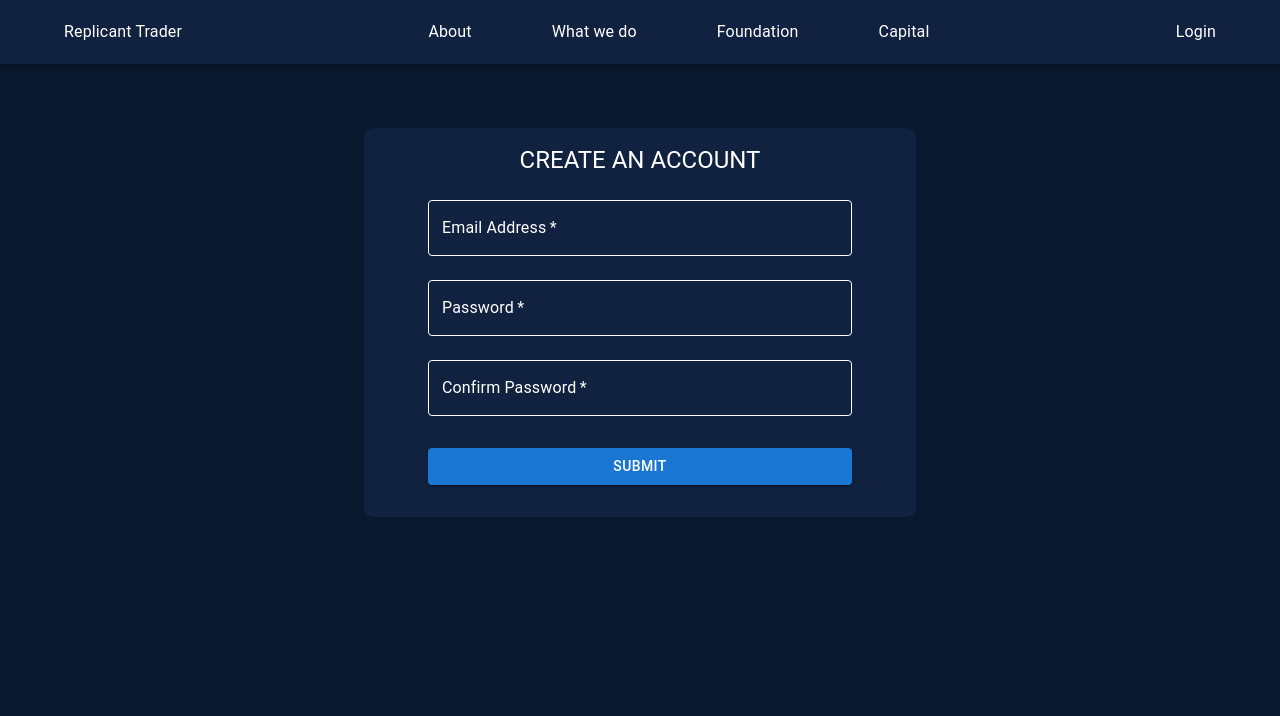
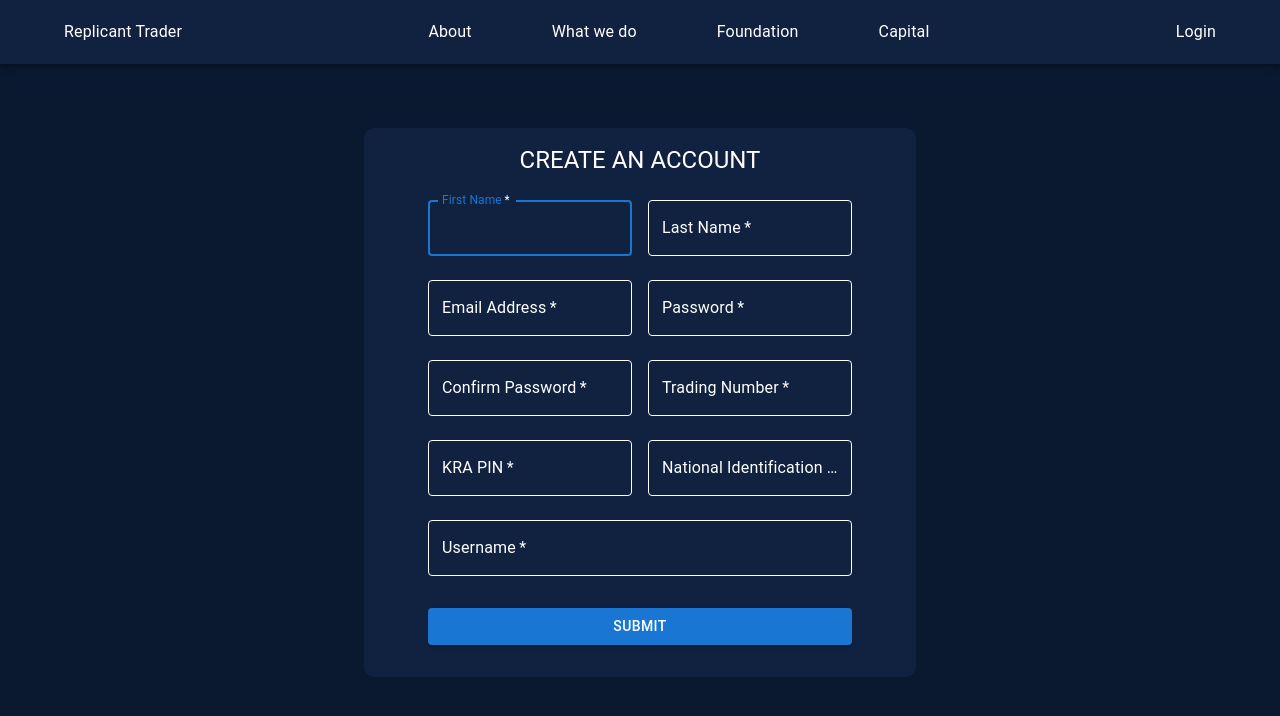
Before and after one commit to olivernjeru/replicant-trader, a React (Create React App) app in the folder client/: page /sign-up in a window 1280 px wide. Shown: the top 716 px of the page. Built offline with nearby package versions, Linux system fonts and the light colour scheme; no server answers.

Commit message:
create User Object that contains: Display Name: First Name and Last Name Username National Identification Number KRA Pin Trading Number Created At Appropriate form validation

```diff
--- a/client/src/components/authentication/sign-up/SignUp.js
+++ b/client/src/components/authentication/sign-up/SignUp.js
@@ -7,9 +7,11 @@ import Typography from '@mui/material/Typography';
 import Container from '@mui/material/Container';
 import { createTheme, ThemeProvider } from '@mui/material/styles';
 import { createUserWithEmailAndPassword } from 'firebase/auth';
-import { auth } from '../../../firebase';
-import './SignUp.css'
+import { auth, firestoredb } from '../../../firebase';
+import { doc, setDoc } from 'firebase/firestore';
 import { useNavigate } from 'react-router-dom';
+import './SignUp.css';
+import { query, collection, where, getDocs } from 'firebase/firestore';
 
 const defaultTheme = createTheme({
   components: {
@@ -31,84 +33,210 @@ const defaultTheme = createTheme({
   },
 });
 
-
 export default function SignUp() {
   const navigate = useNavigate();
 
   // Validate if username is a correct email address
   const emailRegex = /^[^\s@]+@[^\s@]+\.[^\s@]+$/;
 
-  const [email, setEmail] = useState('');
-  const [password, setPassword] = useState('');
-  const [confirmPassword, setConfirmPassword] = useState('');
-  const [error, setError] = useState(false);
-  const [errorMessage, setErrorMessage] = useState("");
+  const [userInput, setUserInput] = useState({
+    email: '',
+    password: '',
+    confirmPassword: '',
+    firstName: '',
+    lastName: '',
+    tradingNo: '',
+    kraPin: '',
+    nationalId: '',
+    username: '', // Added username field
+  });
 
-  const signUp = (event) => {
+  const [errors, setErrors] = useState({
+    email: '',
+    password: '',
+    confirmPassword: '',
+    firstName: '',
+    lastName: '',
+    tradingNo: '',
+    kraPin: '',
+    nationalId: '',
+    username: '', // Added username field
+  });
+
+  const handleInputChange = (event) => {
+    const { name, value } = event.target;
+    setUserInput({
+      ...userInput,
+      [name]: value,
+    });
+
+    // Validate input on change
+    validateInput(name, value);
+  };
+
+  const validateInput = (name, value) => {
+    let errorMessage = '';
+
+    switch (name) {
+      case 'email':
+        errorMessage = emailRegex.test(value)
+          ? ''
+          : 'Please enter a valid email address.';
+        break;
+      case 'password':
+        errorMessage = isValidPassword(value)
+          ? ''
+          : 'Password must be at least 8 characters long and contain at least one uppercase letter, one lowercase letter, one number, and one special character.';
+        break;
+      case 'confirmPassword':
+        errorMessage =
+          value === userInput.password ? '' : 'Passwords do not match.';
+        break;
+      case 'firstName':
+        errorMessage = value ? '' : 'Please enter your first name.';
+        break;
+      case 'lastName':
+        errorMessage = value ? '' : 'Please enter your last name.';
+        break;
+      case 'tradingNo':
+        errorMessage =
+          value && (value.startsWith('MM') || value.startsWith('C')) && value.length >= 10
+            ? ''
+            : 'Trading number must start with MM or C and have at least 10 characters.';
+        break;
+      case 'kraPin':
+        errorMessage =
+          value && /^[A-Z\d]{11}$/.test(value)
+            ? ''
+            : 'Please enter a valid KRA PIN.';
+        break;
+      case 'nationalId':
+        errorMessage =
+          value && /^\d{1,8}$/.test(value)
+            ? ''
+            : 'Please enter a valid national identification number.';
+        break;
+      case 'username':
+        errorMessage =
+          isValidUsername(value)
+            ? ''
+            : 'Username must be 6–30 characters long and can contain letters, numbers, or periods only. It cannot contain special characters or more than one period in a row.';
+        break;
+      default:
+        break;
+    }
+
+    setErrors({
+      ...errors,
+      [name]: errorMessage,
+    });
+  };
+
+  const signUp = async (event) => {
     event.preventDefault();
 
-    // Form validation
-    if (!email) {
-      setError('Enter your email.');
-      return;
-    }
-    else if (!emailRegex.test(email)) {
-      setError('Please enter a valid email address.');
-      return;
-    }
-    else if (!password) {
-      setError('Enter your password.');
-      return;
-    }
-    else if (!confirmPassword) {
-      setError('Enter the password again to confirm.');
-      return;
-    }
-    else if (password !== confirmPassword) {
-      setError('Passwords do not match.');
+    // Check if there are any validation errors
+    if (Object.values(errors).some((error) => error !== '')) {
       return;
     }
 
-    // Clear previous error messages
-    setError('');
+    try {
+      // Check if the email already exists
+      const emailQuery = query(collection(firestoredb, 'user-details'), where('email', '==', userInput.email));
+      const emailSnapshot = await getDocs(emailQuery);
 
-    if (password === confirmPassword) {
-      createUserWithEmailAndPassword(auth, email, password)
-        .then((userCredential) => {
+      if (!emailSnapshot.empty) {
+        setErrors((prevState) => ({ ...prevState, email: 'Email address already exists.' }));
+        return;
+      }
+
+      // Check if the username already exists
+      const usernameQuery = query(collection(firestoredb, 'user-details'), where('username', '==', userInput.username));
+      const usernameSnapshot = await getDocs(usernameQuery);
+
+      if (!usernameSnapshot.empty) {
+        setErrors((prevState) => ({ ...prevState, username: 'Username already exists.' }));
+        return;
+      }
+
+      // Check if the KRA PIN already exists
+      const kraPinQuery = query(collection(firestoredb, 'user-details'), where('kraPin', '==', userInput.kraPin));
+      const kraPinSnapshot = await getDocs(kraPinQuery);
+
+      if (!kraPinSnapshot.empty) {
+        setErrors((prevState) => ({ ...prevState, kraPin: 'KRA PIN already exists.' }));
+        return;
+      }
+
+      // Check if the National Identification Number already exists
+      const nationalIdQuery = query(collection(firestoredb, 'user-details'), where('nationalId', '==', userInput.nationalId));
+      const nationalIdSnapshot = await getDocs(nationalIdQuery);
+
+      if (!nationalIdSnapshot.empty) {
+        setErrors((prevState) => ({ ...prevState, nationalId: 'National Identification Number already exists.' }));
+        return;
+      }
+
+      // Check if the Trading Number already exists
+      const tradingNoQuery = query(collection(firestoredb, 'user-details'), where('tradingNo', '==', userInput.tradingNo));
+      const tradingNoSnapshot = await getDocs(tradingNoQuery);
+
+      if (!tradingNoSnapshot.empty) {
+        setErrors((prevState) => ({ ...prevState, tradingNo: 'Trading Number already exists.' }));
+        return;
+      }
+
+      // If the email, username, KRA PIN, National Identification Number, and Trading Number do not exist, proceed with user registration
+      const userCredential = await createUserWithEmailAndPassword(
+        auth,
+        userInput.email,
+        userInput.password
+      );
+
+      // Extract user from userCredential
       const user = userCredential.user;
-          console.log(user);
-          navigate("/submit-details");
-        })
-        .catch((error) => {
-          const errorMessage = error.message;
-          const errorCode = error.code;
 
-          setError(true);
+      // Store user details in Firestore
+      const userRef = doc(firestoredb, 'user-details', user.uid);
+      await setDoc(userRef, {
+        displayName: `${userInput.firstName} ${userInput.lastName}`,
+        tradingNo: userInput.tradingNo,
+        kraPin: userInput.kraPin,
+        nationalId: userInput.nationalId,
+        createdAt: new Date(),
+        username: userInput.username, // Add username to Firestore document
+      });
 
-          switch (errorCode) {
-            case "auth/weak-password":
-              setErrorMessage("The password is too weak.");
-              break;
-            case "auth/missing-password":
-              setErrorMessage("Please enter a password.");
-              break;
-            case "auth/email-already-in-use":
-              setErrorMessage(
-                "This email address is already in use by another account."
-              );
-              break;
-            case "auth/invalid-email":
-              setErrorMessage("This email address is invalid.");
-              break;
-            case "auth/operation-not-allowed":
-              setErrorMessage("Email/password accounts are not enabled.");
-              break;
-            default:
-              setErrorMessage(errorMessage);
-              break;
+      // Check if the user is a client or market maker based on trading number
+      if (userInput.tradingNo.startsWith('MM')) {
+        navigate('/mm-dashboard');
+      } else if (userInput.tradingNo.startsWith('C')) {
+        navigate('/client');
       }
-        })
+    } catch (error) {
+      // Handle authentication errors
+      if (error.code === 'auth/email-already-in-use') {
+        setErrors((prevState) => ({ ...prevState, email: 'Email address is already in use.' }));
+      } else if (error.code === '400') {
+        // Handle bad request error
+        console.error('Bad Request:', error.message);
+        setErrors((prevState) => ({ ...prevState, general: 'An error occurred. Please try again later.' }));
+      } else {
+        console.error(error);
       }
+    }
+  };
+
+  // Password validation function
+  const isValidPassword = (password) => {
+    const passwordRegex = /^(?=.*[a-z])(?=.*[A-Z])(?=.*\d)(?=.*[@$!%*?&])[A-Za-z\d@$!%*?&]{8,}$/;
+    return passwordRegex.test(password);
+  };
+
+  // Username validation function
+  const isValidUsername = (username) => {
+    const usernameRegex = /^[a-zA-Z0-9.]{6,30}$/;
+    return usernameRegex.test(username) && !/[&=_\-' +\[\]<>]/.test(username) && !/\.\./.test(username) && !/^\.|\.$/.test(username);
   };
 
   return (
@@ -131,17 +259,44 @@ export default function SignUp() {
             CREATE AN ACCOUNT
           </Typography>
           <Box component="form" onSubmit={signUp} noValidate sx={{ mt: 1 }}>
+            <Box sx={{ display: 'flex', flexDirection: 'row', gap: 2 }}>
               <TextField
                 margin="normal"
                 required
                 fullWidth
-              name="email-address"
+                name="firstName"
+                label="First Name"
+                autoFocus
+                value={userInput.firstName}
+                onChange={handleInputChange}
+                error={!!errors.firstName}
+                helperText={errors.firstName}
+              />
+              <TextField
+                margin="normal"
+                required
+                fullWidth
+                name="lastName"
+                label="Last Name"
+                value={userInput.lastName}
+                onChange={handleInputChange}
+                error={!!errors.lastName}
+                helperText={errors.lastName}
+              />
+            </Box>
+            <Box sx={{ display: 'flex', flexDirection: 'row', gap: 2 }}>
+              <TextField
+                margin="normal"
+                required
+                fullWidth
+                name="email"
                 label="Email Address"
                 type="email"
-              id="email-address"
-              autoComplete="email-address"
-              value={email}
-              onChange={(event) => setEmail(event.target.value)}
+                autoComplete="email"
+                value={userInput.email}
+                onChange={handleInputChange}
+                error={!!errors.email}
+                helperText={errors.email}
               />
               <TextField
                 margin="normal"
@@ -150,24 +305,76 @@ export default function SignUp() {
                 name="password"
                 label="Password"
                 type="password"
-              id="password"
-              autoComplete="password"
-              value={password}
-              onChange={(event) => setPassword(event.target.value)}
+                autoComplete="new-password"
+                value={userInput.password}
+                onChange={handleInputChange}
+                error={!!errors.password}
+                helperText={errors.password}
+              />
+            </Box>
+            <Box sx={{ display: 'flex', flexDirection: 'row', gap: 2 }}>
+              <TextField
+                margin="normal"
+                required
+                fullWidth
+                name="confirmPassword"
+                label="Confirm Password"
+                type="password"
+                autoComplete="new-password"
+                value={userInput.confirmPassword}
+                onChange={handleInputChange}
+                error={!!errors.confirmPassword}
+                helperText={errors.confirmPassword}
               />
               <TextField
                 margin="normal"
                 required
                 fullWidth
-              name="confirm-password"
-              label="Confirm Password"
-              type="password"
-              id="confirm-password"
-              autoComplete="confirm-password"
-              value={confirmPassword}
-              onChange={(event) => setConfirmPassword(event.target.value)}
+                name="tradingNo"
+                label="Trading Number"
+                value={userInput.tradingNo}
+                onChange={handleInputChange}
+                error={!!errors.tradingNo}
+                helperText={errors.tradingNo}
               />
-            {error && <Typography color="error" variant="body2">{error}</Typography>}
+            </Box>
+            <Box sx={{ display: 'flex', flexDirection: 'row', gap: 2 }}>
+              <TextField
+                margin="normal"
+                required
+                fullWidth
+                name="kraPin"
+                label="KRA PIN"
+                value={userInput.kraPin}
+                onChange={handleInputChange}
+                error={!!errors.kraPin}
+                helperText={errors.kraPin}
+              />
+              <TextField
+                margin="normal"
+                required
+                fullWidth
+                name="nationalId"
+                label="National Identification Number"
+                value={userInput.nationalId}
+                onChange={handleInputChange}
+                error={!!errors.nationalId}
+                helperText={errors.nationalId}
+              />
+            </Box>
+            <Box sx={{ display: 'flex', flexDirection: 'row', gap: 2 }}>
+              <TextField
+                margin="normal"
+                required
+                fullWidth
+                name="username"
+                label="Username"
+                value={userInput.username}
+                onChange={handleInputChange}
+                error={!!errors.username}
+                helperText={errors.username}
+              />
+            </Box>
             <Button
               type="submit"
               fullWidth
```
Lines whose indentation alone changed are shown as unchanged.
